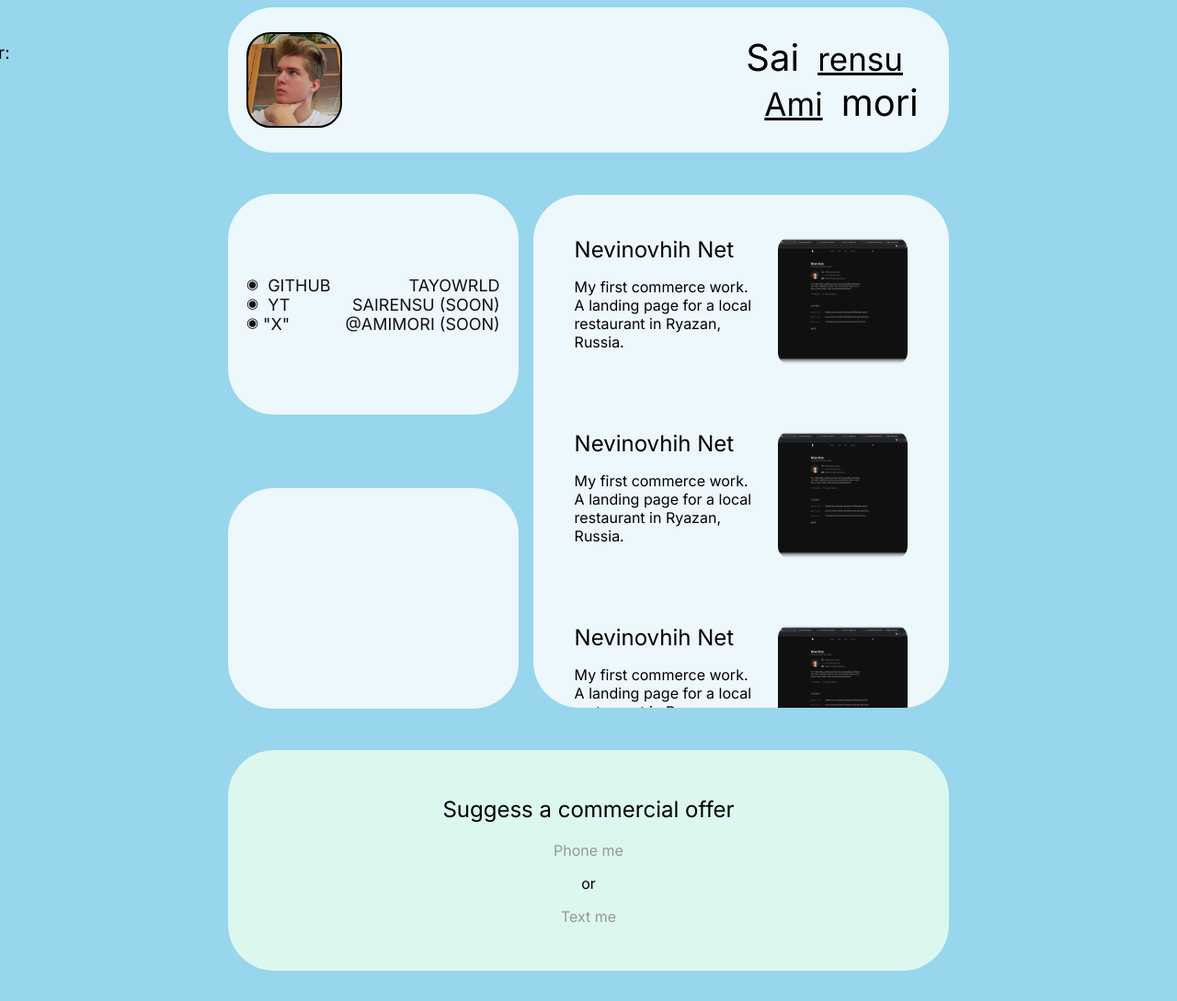
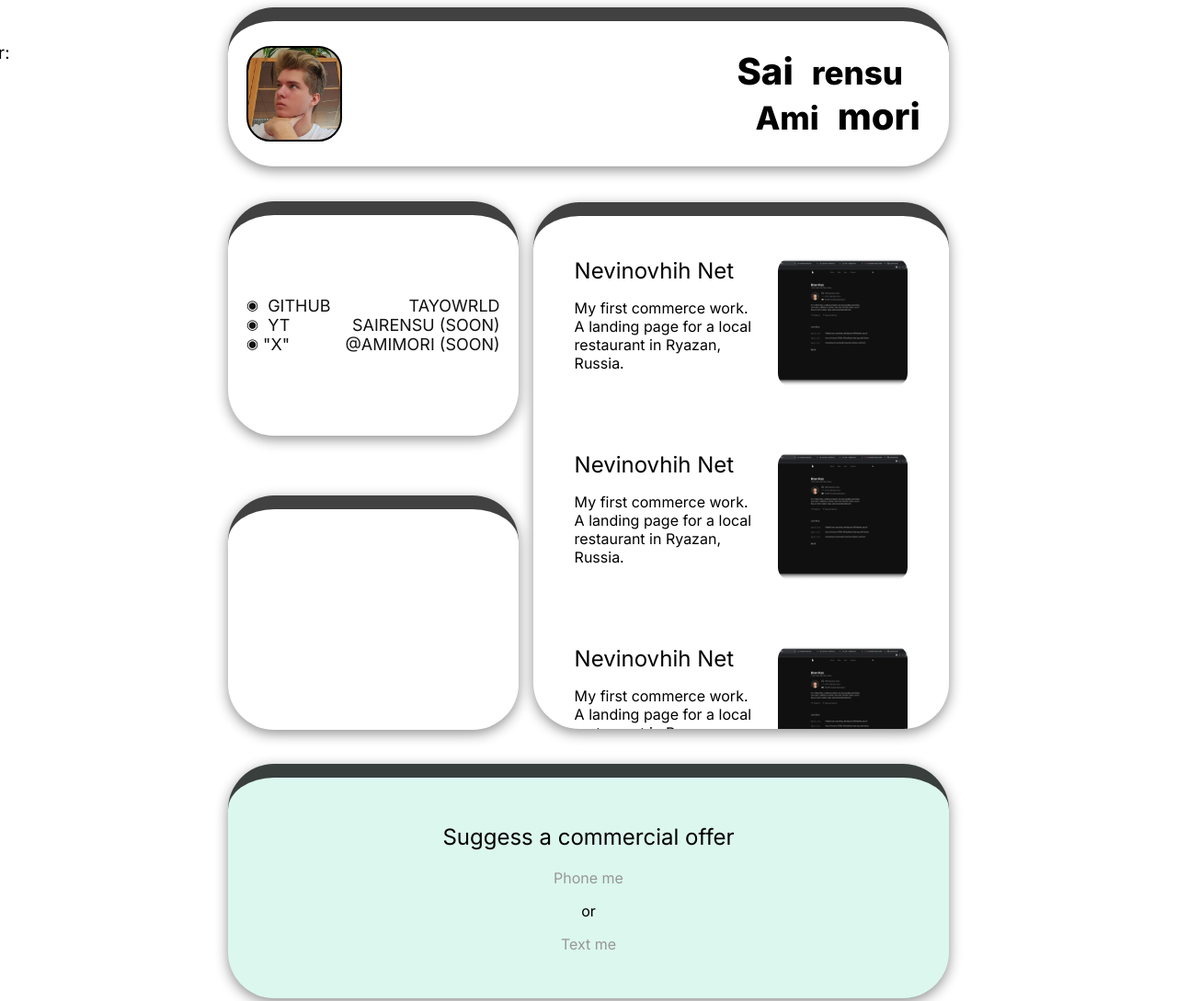
Before and after one commit to tayowrld/s-a, a plain HTML site: page index.html in a window 1280 px wide. Shown: the top 1089 px of the page at 92% size. Drawn offline with Linux system fonts and the light colour scheme.

Commit message:
Add files via upload

```diff
--- a/css/style.css
+++ b/css/style.css
@@ -4,7 +4,6 @@ body{
     box-sizing: border-box;
     padding: 0 calc(50% - 400px);
     font-family: 'Inter', sans-serif;
-    background-color: #97D6EC;
     color: #000000;
 }
 
@@ -44,7 +43,6 @@ body{
     height: 518px;
 }
 .puzzled-section{
-    background-color: #EDF8FC;
     border-radius: 50px;
     -webkit-border-radius: 50px;
     -moz-border-radius: 50px;
@@ -53,11 +51,11 @@ body{
     margin-bottom: 10px;
 
     padding: 20px;
-}
-.puzzled-section{
     opacity: 0;
+    border-top: 15px solid #000000be;
     animation: easeIn 0.5s forwards;
     -webkit-animation: easeIn 1.5s forwards;
+    box-shadow: 0 4px 14px #12121279;
 }
 .jc-space-a{
     justify-content: space-around;
@@ -277,7 +275,7 @@ h1,h2,h3,h4,h5,h6{
 
 h1{
     font-size: 40px;
-    font-weight: 400;
+    font-weight: 800;
     padding: 10px;
     transition: all 0.5s;
     -webkit-transition: all 0.5s;
@@ -287,8 +285,7 @@ h1{
 }
 h1 span{
     font-size: 35px;
-    font-weight: 400;
-    text-decoration:underline;
+    font-weight: 800;
     margin: -20px 20px -20px 20px;
     transition: all 0.9s;
     -webkit-transition: all 0.9s;
@@ -299,14 +296,12 @@ h1 span{
 
 h1:hover{
     font-size: 35px;
-    font-weight: 400;
     font-style: normal !important;
     text-decoration:none !important;
     margin: 0 0;
     cursor: pointer;
     >span{
         font-size: 35px;
-        font-weight: 400;
         font-style: normal !important;
         text-decoration:none !important;
         margin: 0 0;
```
